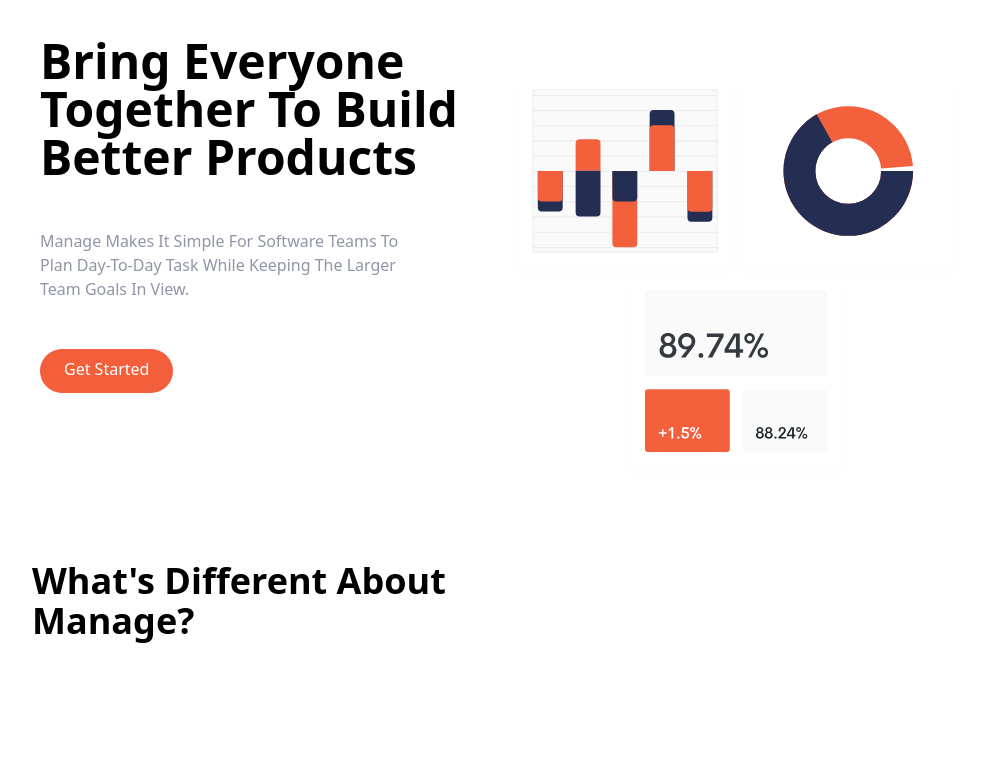
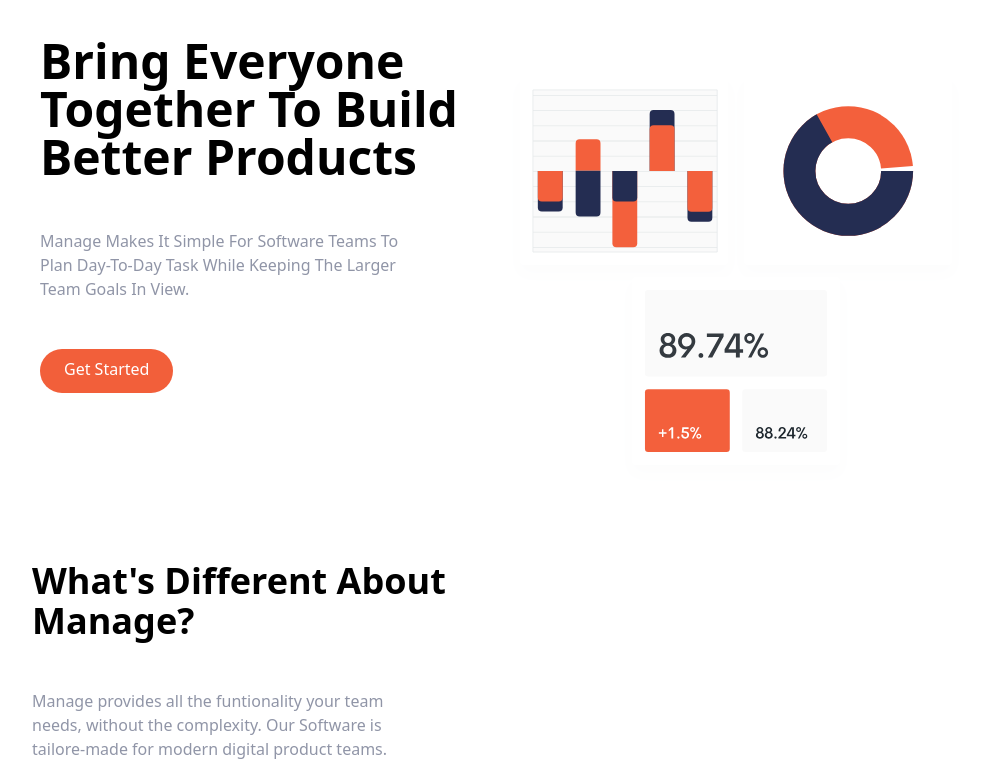
Before and after one commit to Chrstphr9/Scratch_Tailwind, a website: page index.html in a window 1280 px wide. Shown: the part 95-856 px from the top of the page, without its empty margins (136-1135 px from the left). Before the commit the page ends 800 px from the top, so only its background shows below. Drawn offline with Linux system fonts and the light colour scheme.

Commit message:
heading of the feature section

```diff
--- a/index.html
+++ b/index.html
@@ -53,10 +53,9 @@
           Manage Makes It Simple For Software Teams To Plan Day-To-Day Task While Keeping The Larger Team Goals In View.
         </p>
         <div class="flex justify-center md:justify-start">
-          <a href="#"
-        class="p-3 px-6 pt-2 text-white bg-brightRed rounded-full baseline hover:bg-brightRedLight">
-        Get Started
-      </a>
+          <a href="#" class="p-3 px-6 pt-2 text-white bg-brightRed rounded-full baseline hover:bg-brightRedLight">
+            Get Started
+          </a>
         </div>
       </div>
 
@@ -76,7 +75,10 @@
         <h2 class="max-w-md text-4xl font-bold text-center md:text-left">
           What's Different About Manage?
         </h2>
-
+        <p class="max-w-sm text-center text-darkGrayishBlue md:text-left">
+          Manage provides all the funtionality your team needs, without the complexity. Our Software is tailore-made for
+          modern digital product teams.
+        </p>
       </div>
       <!--Numbered List-->
       <div></div>
```
